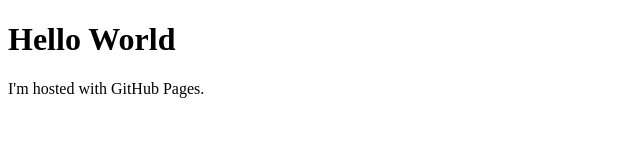
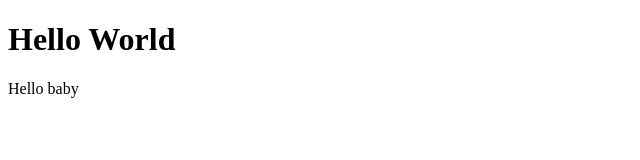
Before and after one commit to rbaiju15/rbaiju15, a plain HTML site: page First post.html in a window 1280 px wide. Shown: the whole page, without its empty margins (0-640 px from the left). Drawn offline with Linux system fonts and the light colour scheme.

Commit message:
Update First post.html

```diff
--- a/First post.html
+++ b/First post.html
@@ -2,6 +2,6 @@
 <html>
 <body>
 <h1>Hello World</h1>
-<p>I'm hosted with GitHub Pages.</p>
+<p>Hello baby</p>
 </body>
 </html>
```
